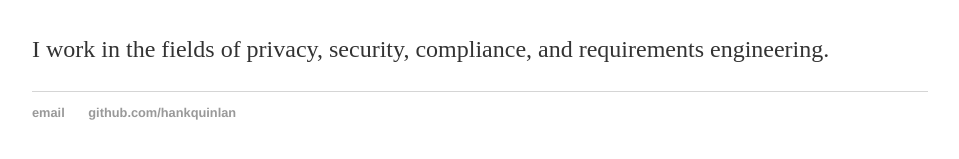
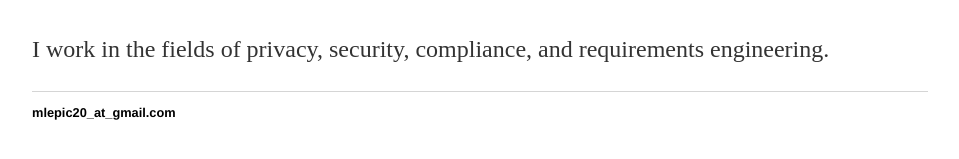
Before and after one commit to mlepic20/mlepic20.github.io, a Jekyll site: the page built from index.md, in a window 1280 px wide. Shown: the part 164-323 px from the top of the page, without its empty margins (160-1119 px from the left). Built offline with Jekyll 4.4.1, drawn with Linux system fonts in a browser that asks for light colours.

Commit message:
Update default.html

```diff
--- a/_layouts/default.html
+++ b/_layouts/default.html
@@ -21,8 +21,7 @@
 			</div><!-- /.container -->
 			<footer>
 	    		<ul>
-	        		<li><a href="mailto:hankquinlanhub@gmail.com">email</a></li>
-	        		<li><a href="https://github.com/hankquinlan">github.com/hankquinlan</a></li>
+	        		<li>mlepic20_at_gmail.com</li>
 				</ul>
 			</footer>
 		</body>
```
